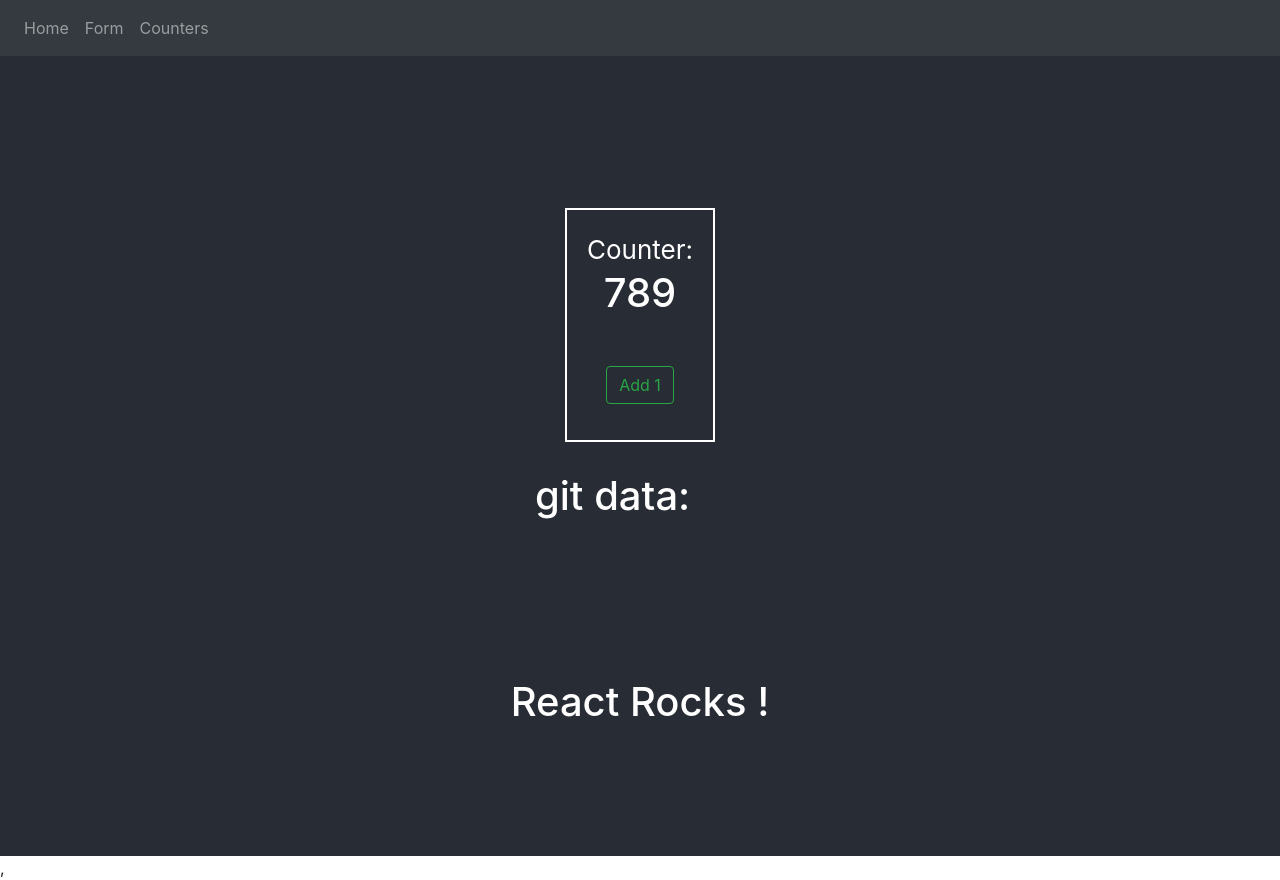
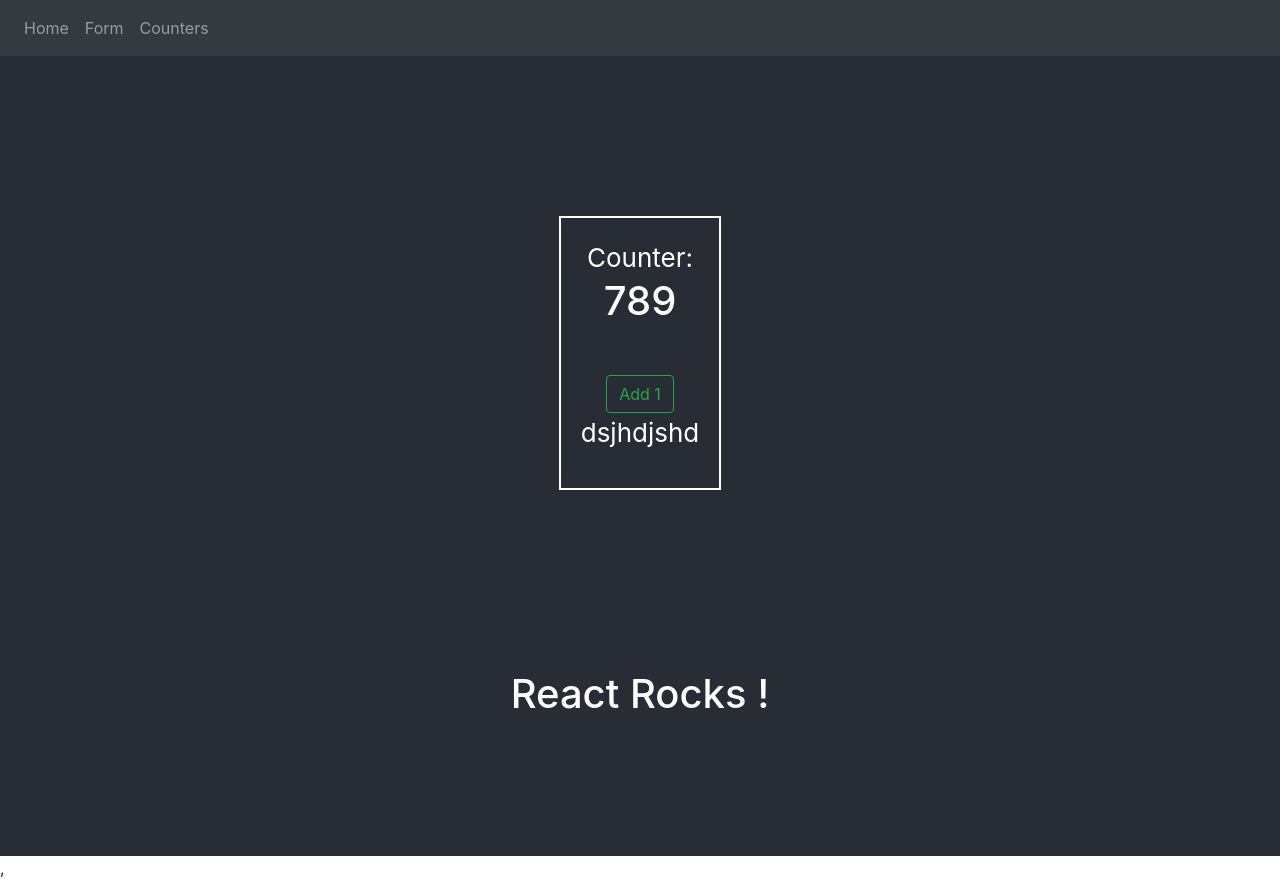
Before and after one commit to Nikolov0080/React, a React (Create React App) app in the folder SoftUni_reactApp/test-app/: page /counters in a window 1280 px wide. Built offline with nearby package versions, Linux system fonts and the light colour scheme.

Commit message:
changed src/scripts/fetchData

```diff
--- a/SoftUni_reactApp/test-app/src/components/Counter.js
+++ b/SoftUni_reactApp/test-app/src/components/Counter.js
@@ -1,22 +1,14 @@
 import React, { Component } from 'react';
 import { Button } from 'react-bootstrap';
 import '../counterCss.css'
+import data from '../scripts/fetchData'
 
-class A extends Component {
-    render() {
-        return (
-            <div>
-                <h1>git data:</h1>
-            </div>
-        )
-    }
-}
 
 class Counter extends Component {
 
     state = {
         counter: this.props.counter,
-
+        items:'dsjhdjshd'
     }
 
     addOne = () => {
@@ -25,22 +17,19 @@ class Counter extends Component {
                 });
             }
 
+    render() {
+            return(
+            <div>
 
-
-
-    render() {
-        return (
-            <div>
         <div className="main-container">
             Counter: <h1>{this.state.counter}</h1>
             <br></br>
             <Button variant="outline-success" onClick={this.addOne}>Add 1</Button>
-                    <p></p>
+            <p>{this.state.items}</p>
 
         </div>
 
-                <A />
-            </div>
+            </div >
 
         )
 }
--- a/SoftUni_reactApp/test-app/src/scripts/fetchData.js
+++ b/SoftUni_reactApp/test-app/src/scripts/fetchData.js
@@ -1,12 +1,10 @@
-
 
 const getGitHubData = async () => {
     const dataPromise = await fetch('https://api.github.com/orgs/octokit/repos');
     const data = await dataPromise
-   data.json().then( async(response) => {
-       console.log(response)
-        return  response
-    }).catch((err) => {
-        console.error(err);
-    })
+
+    return data;
 }
+
+
+export default getGitHubData;
```
Lines whose indentation alone changed are shown as unchanged.
